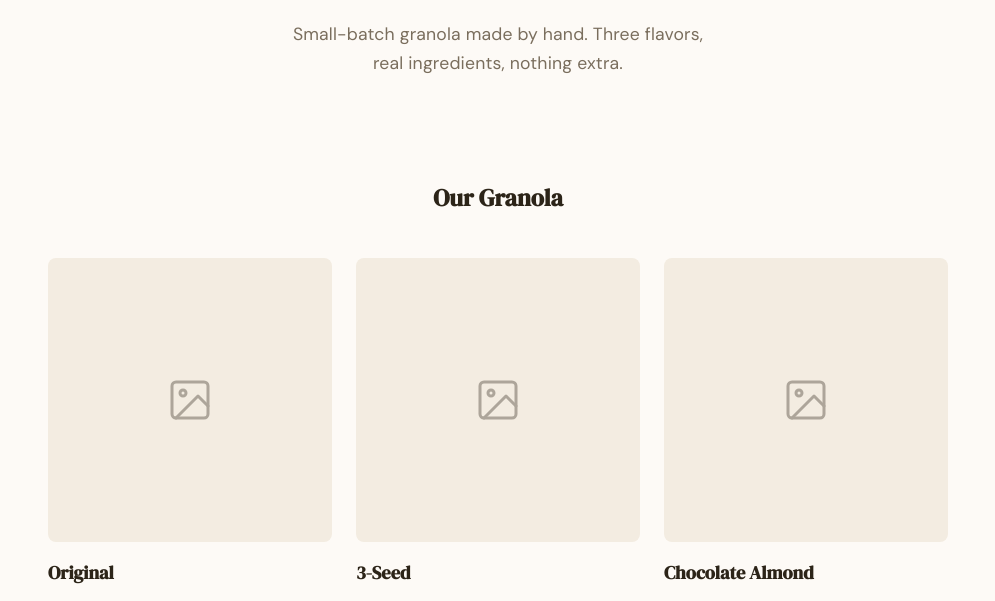
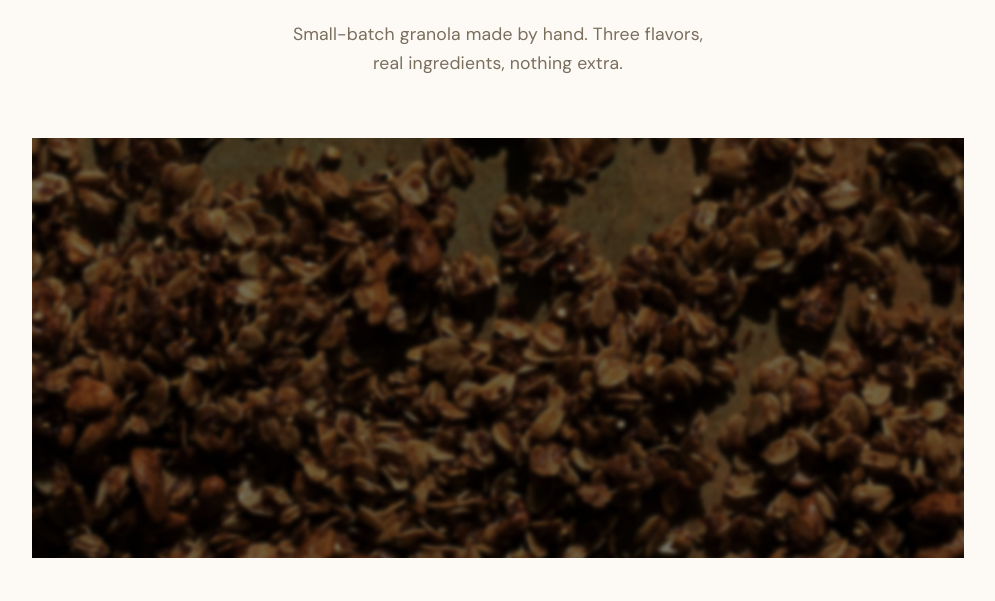
Before and after one commit to jqrobertson/Wilder-Granola, a plain HTML site: page index.html in a window 1280 px wide. Shown: the part 180-781 px from the top of the page, without its empty margins (142-1137 px from the left). Drawn offline with Linux system fonts and the light colour scheme.

Commit message:
Add full-bleed granola background image below hero
Co-Authored-By: Claude Opus 4.6 <noreply@anthropic.com>

```diff
--- a/index.html
+++ b/index.html
@@ -89,9 +89,21 @@ body {
   border: none;
 }
 
+/* ── Hero image band ── */
+.hero-image {
+  margin-left: calc(-1 * max(16px, env(safe-area-inset-left, 0px)));
+  margin-right: calc(-1 * max(16px, env(safe-area-inset-right, 0px)));
+  height: 420px;
+  background: url('granola-bg.jpg') center / cover no-repeat;
+}
+
+@media (max-width: 640px) {
+  .hero-image { height: 280px; }
+}
+
 /* ── Product cards ── */
 .products {
-  padding-block: 40px;
+  padding-block: 60px;
 }
 
 .products-heading {
@@ -227,6 +239,8 @@ footer {
     <p class="hero-tagline">Small-batch granola made by hand. Three flavors, real ingredients, nothing&nbsp;extra.</p>
   </section>
 
+  <div class="hero-image" role="img" aria-label="Close-up of freshly baked granola"></div>
+
   <section class="products">
     <h2 class="products-heading">Our Granola</h2>
     <div class="product-grid">
```
Also changed, not shown: granola-bg.jpg (added).
